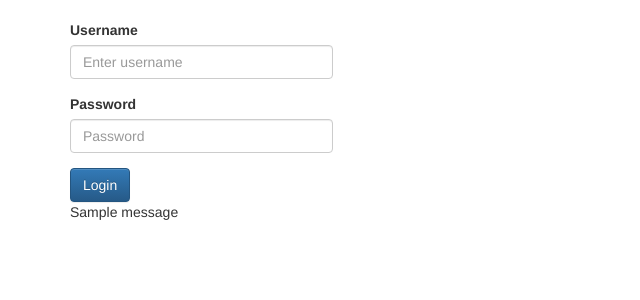
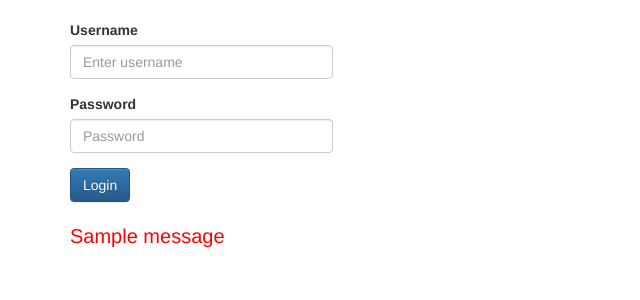
Before and after one commit to nehamalviya22/online-test-management-system, a Django app: page /login in a window 1280 px wide. Shown: the part 52-352 px from the top of the page, without its empty margins (0-640 px from the left). Run offline with Django 3.2, Linux system fonts and the light colour scheme; one stand-in notice (Sample message) is shown; some libraries are stand-ins or nearby versions.

Commit message:
update message style

```diff
--- a/examinationsite/exam/templates/exam/login.html
+++ b/examinationsite/exam/templates/exam/login.html
@@ -44,11 +44,11 @@
 
         <button type="submit" class="btn btn-primary">Login</button>
       </form>
-
+      <br>
       {% if messages %}
         <div class="messages">
             {% for message in messages %}
-            <p{% if message.tags %} class="{{ message.tags }}"{% endif %}>{{ message }}</p>
+            <p{% if message.tags %} class="{{ message.tags }}"{% endif %} style="color:red;font-size:20px;">{{ message }}</p>
             {% endfor %}
         </div>
         {% endif %}
```
